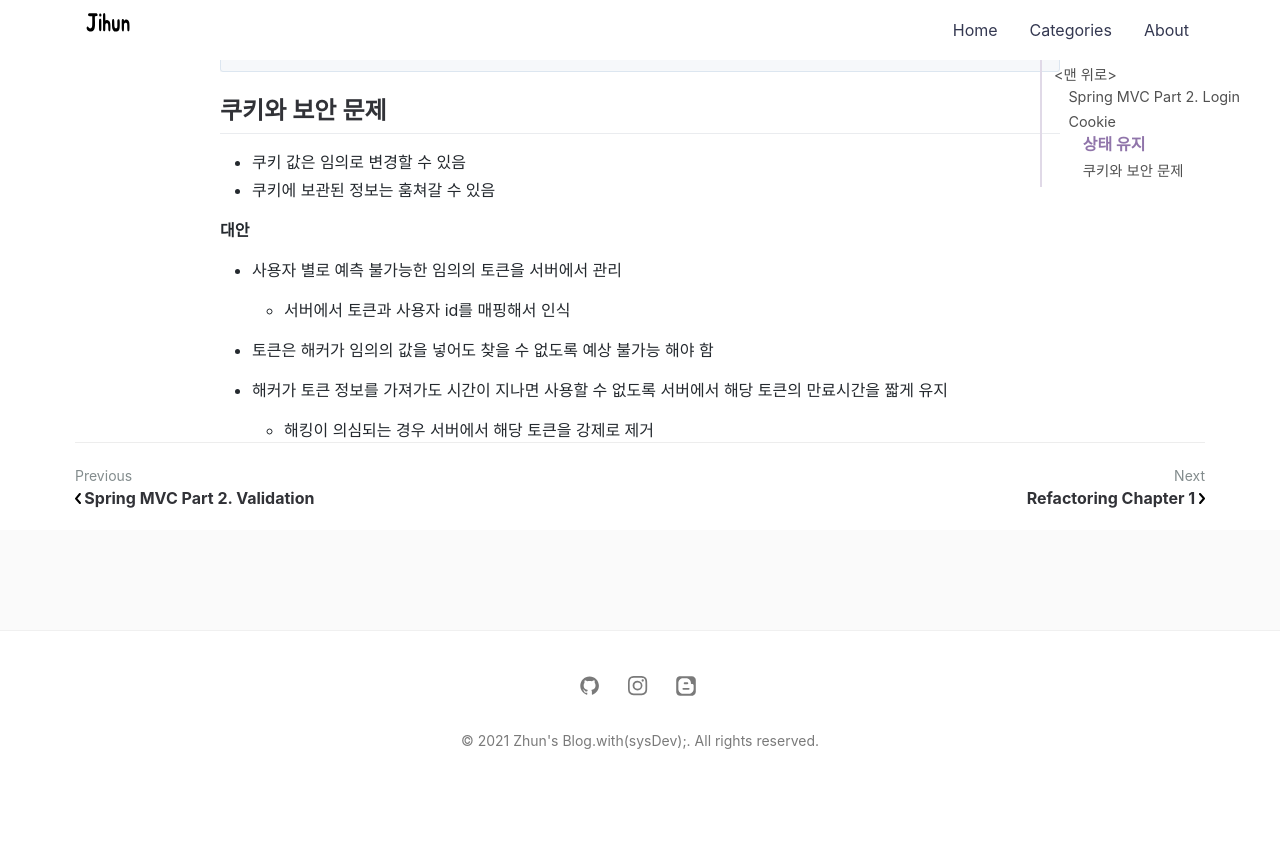
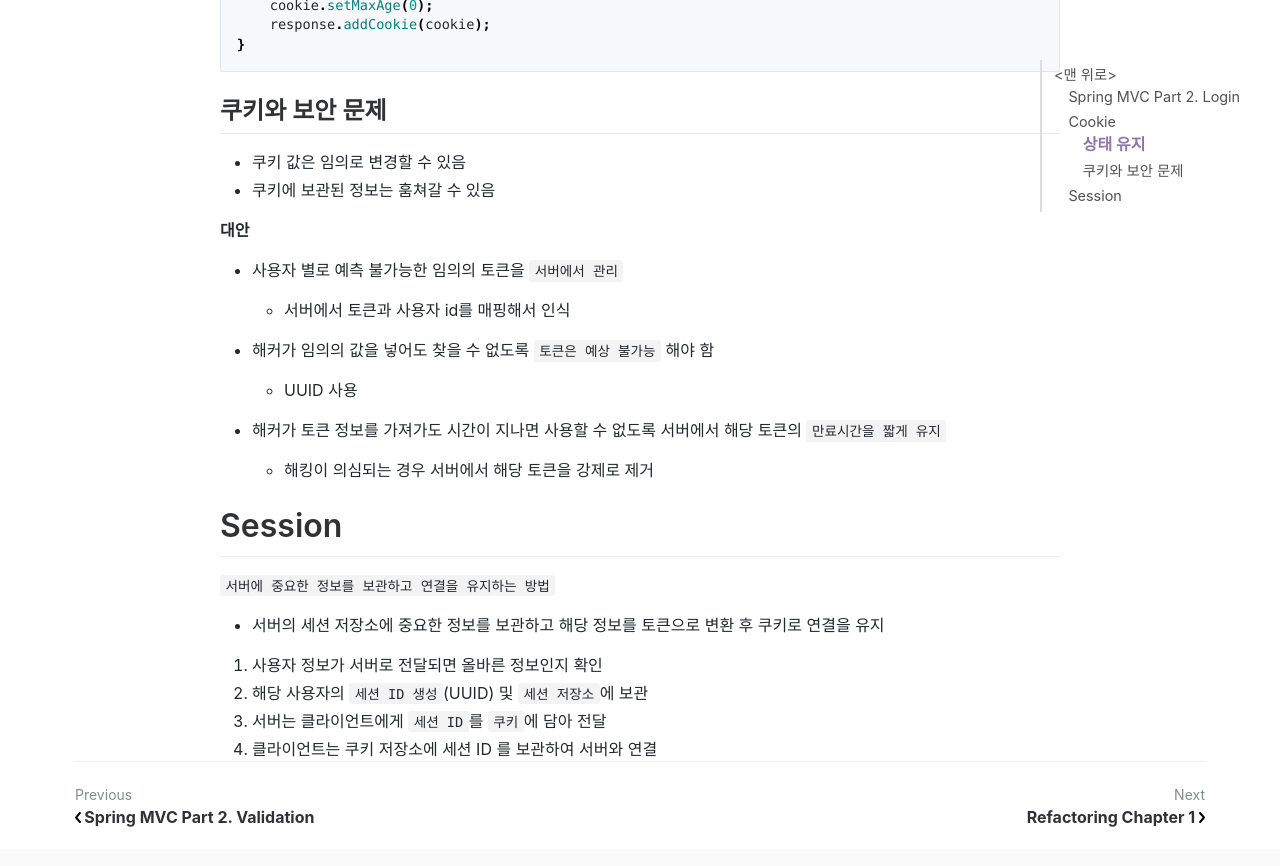
Before and after one commit to jihunparkme/jihunparkme.github.io, a Jekyll site: the page built from _posts/2021-10-13-Spring-MVC-Part2-Login.md, in a window 1280 px wide and 900 px high, scrolled down 1813 px. Shown: the top 866 px of the window. Built offline with Jekyll 4.4.1, drawn with Linux system fonts in a browser that asks for light colours; comment, search, counter and statistics services are not loaded; before the commit the page ends 2609 px from its top, so only the background shows below that.

Commit message:
[로그인 처리1 - 쿠키, 세션]  로그인 처리하기 - 세션 동작 방식

```diff
--- a/_posts/2021-10-13-Spring-MVC-Part2-Login.md
+++ b/_posts/2021-10-13-Spring-MVC-Part2-Login.md
@@ -72,11 +72,25 @@ private void expireCookie(HttpServletResponse response, String cookieName) {
 
 **대안**
 
-- 사용자 별로 예측 불가능한 임의의 토큰을 서버에서 관리
+- 사용자 별로 예측 불가능한 임의의 토큰을 `서버에서 관리`
 
   - 서버에서 토큰과 사용자 id를 매핑해서 인식
 
-- 토큰은 해커가 임의의 값을 넣어도 찾을 수 없도록 예상 불가능 해야 함
+- 해커가 임의의 값을 넣어도 찾을 수 없도록 `토큰은 예상 불가능` 해야 함
 
-- 해커가 토큰 정보를 가져가도 시간이 지나면 사용할 수 없도록 서버에서 해당 토큰의 만료시간을 짧게 유지
+  - UUID 사용
+
+- 해커가 토큰 정보를 가져가도 시간이 지나면 사용할 수 없도록 서버에서 해당 토큰의 `만료시간을 짧게 유지`
+
   - 해킹이 의심되는 경우 서버에서 해당 토큰을 강제로 제거
+
+# Session
+
+`서버에 중요한 정보를 보관하고 연결을 유지하는 방법`
+
+- 서버의 세션 저장소에 중요한 정보를 보관하고 해당 정보를 토큰으로 변환 후 쿠키로 연결을 유지
+
+1. 사용자 정보가 서버로 전달되면 올바른 정보인지 확인
+2. 해당 사용자의 `세션 ID 생성`(UUID) 및 `세션 저장소`에 보관
+3. 서버는 클라이언트에게 `세션 ID`를 `쿠키`에 담아 전달
+4. 클라이언트는 쿠키 저장소에 세션 ID 를 보관하여 서버와 연결
```
